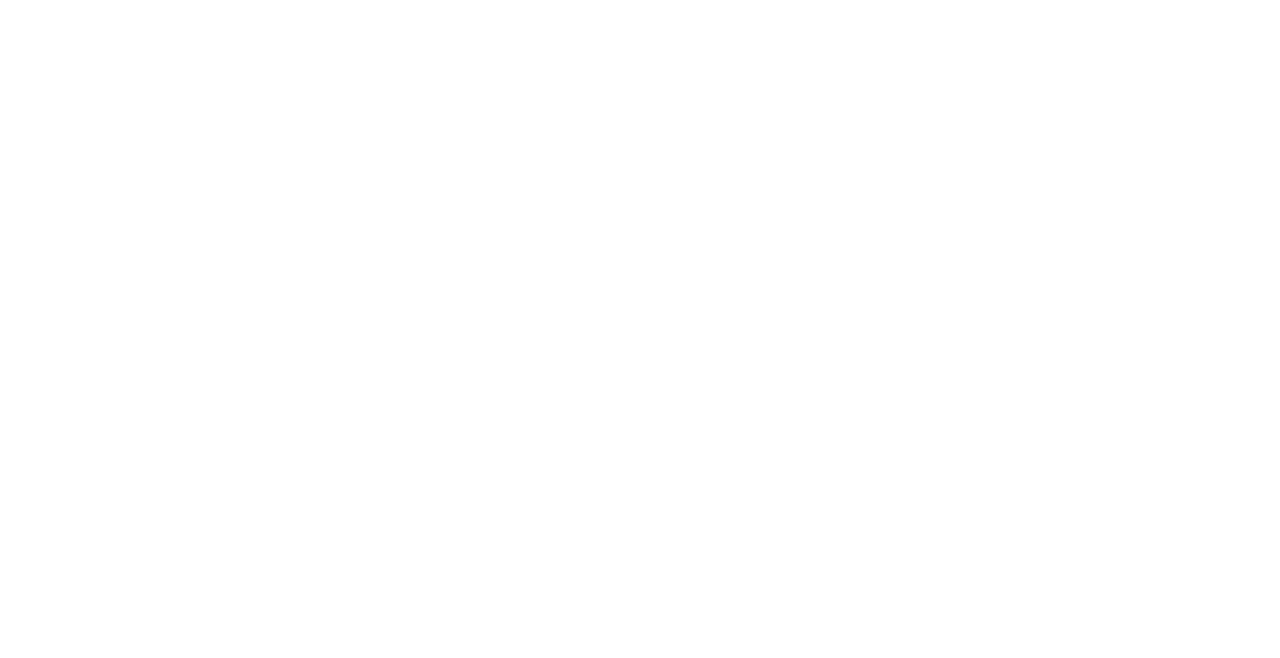
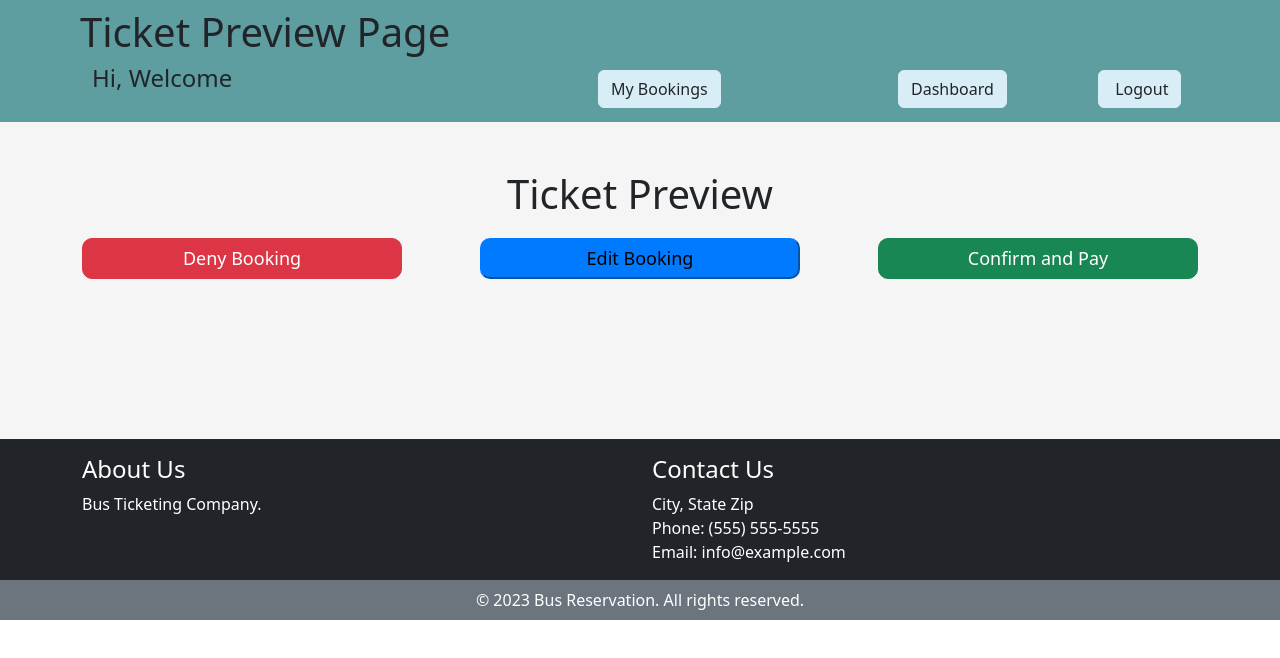
Before and after one commit to TomasNikolov/Bus-Ticketing-System-Front-End, a React (Create React App) app: page /booking/ticket-preview in a window 1280 px wide. Before the commit this address had no page. Shown: the top 658 px of the page. Built offline with nearby package versions, Linux system fonts and the light colour scheme.

Commit message:
Implemented tickets preview page. Some changes to the other components.

```diff
--- a/src/App.js
+++ b/src/App.js
@@ -4,6 +4,7 @@
 import RegisterPage from './components/RegisterPage';
 import DashboardPage from './components/DashboardPage';
 import BookingPage from './components/BookingPage';
+import TicketPreview from './components/TicketPreview';
 
 function App() {
   return (
@@ -14,6 +15,7 @@
           <Route path='/register' element={<RegisterPage />} />
           <Route path='/home' element={<DashboardPage />} />
           <Route path='/booking' element={<BookingPage />} />
+          <Route path='/booking/ticket-preview' element={<TicketPreview />} />
         </Routes>
       </Router>
     </div>
--- a/src/components/BookingPage.jsx
+++ b/src/components/BookingPage.jsx
@@ -8,15 +8,15 @@
 const BOOKING_URL = 'http://localhost:8080/booking/reserve-ticket';
 
 function BookingPage() {
-    const username = Cookies.get('username');
+    const username = localStorage.getItem('username');
     const [fullName, setFullName] = useState('');
     const [seats, setSeats] = useState(1);
-    const startDestination = Cookies.get('startDestination');
-    const endDestination = Cookies.get("endDestination");
-    const availableSeats = Cookies.get('availableSeats');
-    const busId = Cookies.get('busId');
-    const busCapacity = Cookies.get('busCapacity');
-    const reservedSeats = Cookies.get('reservedSeats');
+    const startDestination = localStorage.getItem('startDestination');
+    const endDestination = localStorage.getItem("endDestination");
+    const availableSeats = localStorage.getItem('availableSeats');
+    const busId = localStorage.getItem('busId');
+    const busCapacity = localStorage.getItem('busCapacity');
+    const reservedSeats = localStorage.getItem('reservedSeats');
     const [message, setMessage] = useState('');
     const [nameError, setNameError] = useState('');
     const [addMorePassengers, setAddMorePassengers] = useState(false);
@@ -88,8 +88,6 @@
                 });
             }
 
-            console.log("Request Body: ", JSON.stringify(data));
-
             const response = await axios.post(BOOKING_URL,
                 JSON.stringify(data),
                 {
@@ -97,14 +95,13 @@
                 }
             );
             console.log("RESPONSE: ", JSON.stringify(response?.data));
-            console.log("RESPONSE 2: ", JSON.stringify(response));
 
-            // if (response?.data) {
-            //     setBusData(response.data);
-            // }
+            if (response?.data) {
+                localStorage.setItem('ticketInfo', JSON.stringify(response.data));
+                navigate('/booking/ticket-preview');
+            }
         } catch (err) {
             if (!err?.response) {
-                console.log("ERROR: ", err);
                 setMessage('No Server Response');
             } else if (err.response?.status === 403) {
                 console.log(JSON.stringify(err.response));
@@ -124,11 +121,12 @@
 
     const handleLogout = () => {
         Cookies.remove('token');
+        localStorage.clear();
         navigate("/");
     };
 
     return (
-        <div>
+        <div style={{ background: "#f5f5f5" }}>
             <nav className="navbar navbar-expand" style={{ display: 'block' }}>
                 <div className="navbar-header" style={{ marginLeft: "5rem" }}>
                     <h1>Booking Page</h1>
--- a/src/components/DashboardPage.jsx
+++ b/src/components/DashboardPage.jsx
@@ -7,7 +7,7 @@
 import Cookies from 'js-cookie';
 
 function DashboardPage() {
-    const username = Cookies.get("username");
+    const username = localStorage.getItem("username");
     const [startDestination, setStartDestination] = useState('');
     const [endDestination, setEndDestination] = useState('');
     const [date, setDate] = useState('');
@@ -39,6 +39,7 @@
 
     const handleLogout = () => {
         Cookies.remove('token');
+        localStorage.clear();
         navigate("/");
     };
 
@@ -94,18 +95,21 @@
     function handleBooking(bus) {
         console.log("Booking ticket for bus with ID: ", bus.id);
 
-        Cookies.set("busId", bus.id);
-        Cookies.set("startDestination", bus.startDestination);
-        Cookies.set("endDestination", bus.endDestination);
-        Cookies.set("reservationDate", bus.departureDate);
-        Cookies.set("busCapacity", bus.capacity);
-        Cookies.set("availableSeats", bus.availableSeats);
-        Cookies.set("reservedSeats", bus.reservedSeats);
+        localStorage.setItem('busId', bus.id);
+        localStorage.setItem('startDestination', bus.startDestination);
+        localStorage.setItem('endDestination', bus.endDestination);
+        localStorage.setItem('reservationDate', bus.departureDate);
+        localStorage.setItem('busCapacity', bus.capacity);
+        localStorage.setItem('availableSeats', bus.availableSeats);
+        localStorage.setItem('departureTime', bus.departureTime);
+        localStorage.setItem('arrivalTime', bus.arrivalTime);
+        localStorage.setItem('departureDate', bus.departureDate);
+
         navigate("/booking")
     };
 
     return (
-        <div>
+        <div style={{ background: "#f5f5f5" }}>
             <nav className="navbar navbar-expand" style={{ display: 'block' }}>
                 <div className="navbar-header" style={{ marginLeft: "5rem" }}>
                     <h1>Bus Reservation Dashboard</h1>
@@ -205,7 +209,7 @@
                         </div>
                     </div>
                 </div>
-                <div className="bg-secondary text-center py-2">
+                <div className="bg-secondary text-center py-2" style={{height: "3.5rem"}}>
                     <p className="mb-0">&copy; 2023 Bus Reservation. All rights reserved.</p>
                 </div>
             </footer>
--- a/src/components/LoginPage.jsx
+++ b/src/components/LoginPage.jsx
@@ -66,7 +66,7 @@
             }
 
             setMessage("Login successful!");
-            Cookies.set("username", username);
+            localStorage.setItem("username", username);
             setUsername("");
             setPassword("");
             navigate("/home");
--- /dev/null
+++ b/src/components/TicketPreview.jsx
@@ -0,0 +1,128 @@
+import React, { useState } from 'react';
+import 'bootstrap/dist/css/bootstrap.min.css';
+import { useNavigate } from "react-router-dom";
+import Cookies from 'js-cookie';
+
+function TicketPreview() {
+    const username = localStorage.getItem('username');
+    const startDestination = localStorage.getItem('startDestination');
+    const endDestination = localStorage.getItem("endDestination");
+    const busId = localStorage.getItem('busId');
+    const departureDate = localStorage.getItem('departureDate');
+    const departureTime = localStorage.getItem('departureTime');
+    const arrivalTime = localStorage.getItem('arrivalTime');
+    const ticketInfo = JSON.parse(localStorage.getItem('ticketInfo') || '[]');
+    const navigate = useNavigate();
+
+    const handlePayClick = () => {
+        console.log('TICKET INFO: ', ticketInfo);
+    };
+
+    const handleDenyClick = () => {
+        console.log('HANDLE DENY');
+    };
+
+    const handleEditClick = () => {
+        console.log('HANDLE EDIT');
+    };
+
+    const handleDashboardClick = () => {
+        navigate("/home");
+    };
+
+    const handleLogout = () => {
+        Cookies.remove('token');
+        localStorage.clear();
+        navigate("/");
+    };
+
+    return (
+        <div style={{ background: "#f5f5f5" }}>
+            <nav className="navbar navbar-expand" style={{ display: 'block' }}>
+                <div className="navbar-header" style={{ marginLeft: "5rem" }}>
+                    <h1>Ticket Preview Page</h1>
+                    <div className="container-fluid" style={{ display: 'block' }}>
+                        <div className="row">
+                            <div className="col-5">
+                                <h4> Hi, Welcome <span>{username}</span></h4>
+                            </div>
+                            <div className="col-3">
+                                <button className='btn anchor'>My Bookings</button>
+                            </div>
+                            <div className="col-2">
+                                <button className='btn anchor' onClick={handleDashboardClick}>Dashboard</button>
+                            </div>
+                            <div className="col-1">
+                                <button className="btn anchor" onClick={handleLogout}> <i className="fa fa-arrow-circle-o-left"></i>&nbsp;Logout</button>
+                            </div>
+                        </div>
+                    </div>
+                </div>
+            </nav>
+
+            <br /><br />
+
+            <div className="container">
+                <h1 style={{ textAlign: "center" }}>Ticket Preview</h1>
+
+                {ticketInfo.length > 0 &&
+                    ticketInfo.map((ticket) => (
+                        <div className="row" key={ticket.id} style={{ background: "#fff", padding: "20px", marginBottom: "20px", borderRadius: "10px" }}>
+                            <div className="col-md-6">
+                                <h3>Ticket Details</h3>
+                                <ul style={{ listStyle: "none", padding: 0 }}>
+                                    <li><strong>Passenger Name:</strong> {ticket.passengerName}</li>
+                                    <li><strong>Bus ID:</strong> {ticket.busId}</li>
+                                    <li><strong>Departure Date:</strong> {departureDate}</li>
+                                    <li><strong>Departure Time:</strong> {departureTime}</li>
+                                    <li><strong>Arrival Time:</strong> {arrivalTime}</li>
+                                    <li><strong>Seat Number:</strong> {ticket.seatNumber}</li>
+                                </ul>
+                            </div>
+                            <div className="col-md-6">
+                                <h3>Bus Details</h3>
+                                <ul style={{ listStyle: "none", padding: 0 }}>
+                                    <li><strong>Bus ID:</strong> {busId}</li>
+                                    <li><strong>Start Destination:</strong> {startDestination}</li>
+                                    <li><strong>End Destination:</strong> {endDestination}</li>
+                                    <li><strong>Departure Time:</strong> {departureTime}</li>
+                                    <li><strong>Arrival Time:</strong> {arrivalTime}</li>
+                                </ul>
+                            </div>
+                        </div>
+                    ))}
+
+
+                <div style={{ display: "flex", justifyContent: "space-between", marginTop: "20px" }}>
+                    <button className="btn btn-danger" style={{ borderRadius: "10px", padding: "5px 15px", fontSize: "18px", width: "20rem" }} onClick={handleDenyClick}>Deny Booking</button>
+                    <button className="btn-primary" style={{ borderRadius: "10px", padding: "5px 15px", fontSize: "18px", width: "20rem" }} onClick={handleEditClick}>Edit Booking</button>
+                    <button className="btn btn-success" style={{ borderRadius: "10px", padding: "5px 15px", fontSize: "18px", width: "20rem" }} onClick={handlePayClick}>Confirm and Pay</button>
+                </div>
+            </div>
+
+            <footer className="bg-dark text-white py-3" style={{ marginTop: "10rem", height: "10rem" }}>
+                <div className="container">
+                    <div className="row">
+                        <div className="col-md-6">
+                            <h4>About Us</h4>
+                            <p>Bus Ticketing Company.</p>
+                        </div>
+                        <div className="col-md-6">
+                            <h4>Contact Us</h4>
+                            <ul className="list-unstyled">
+                                <li>City, State Zip</li>
+                                <li>Phone: (555) 555-5555</li>
+                                <li>Email: info@example.com</li>
+                            </ul>
+                        </div>
+                    </div>
+                </div>
+                <div className="bg-secondary text-center py-2">
+                    <p className="mb-0">&copy; 2023 Bus Reservation. All rights reserved.</p>
+                </div>
+            </footer>
+        </div>
+    );
+}
+
+export default TicketPreview;
```
